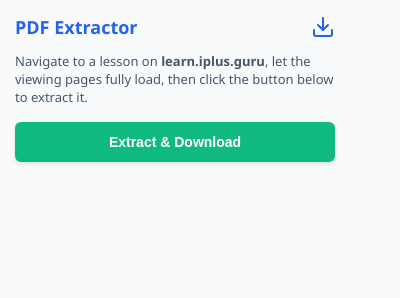
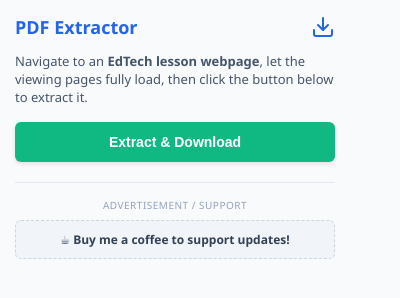
Before and after one commit to mjmanojs/Edtech-PDF-Extractor, a browser extension: page extension/popup.html in a window 400 px wide. Drawn offline with Linux system fonts and the light colour scheme.

```diff
--- a/extension/popup.html
+++ b/extension/popup.html
@@ -75,6 +75,42 @@
             background-color: #dbeafe !important;
             border-color: #60a5fa !important;
         }
+
+        .ad-container {
+            margin-top: 20px;
+            padding-top: 15px;
+            border-top: 1px solid #e2e8f0;
+            text-align: center;
+            display: flex;
+            flex-direction: column;
+            gap: 8px;
+        }
+
+        .ad-text {
+            font-size: 10px;
+            color: #94a3b8;
+            margin: 0;
+            text-transform: uppercase;
+            letter-spacing: 0.5px;
+        }
+
+        .sponsor-link {
+            display: block;
+            text-decoration: none;
+            background: #f1f5f9;
+            padding: 10px;
+            border-radius: 6px;
+            color: #334155;
+            font-size: 12px;
+            font-weight: 600;
+            border: 1px dashed #cbd5e1;
+            transition: all 0.2s;
+        }
+
+        .sponsor-link:hover {
+            background: #e2e8f0;
+            border-color: #94a3b8;
+        }
     </style>
 </head>
 
@@ -88,10 +124,18 @@
             <line x1="12" y1="15" x2="12" y2="3"></line>
         </svg>
     </h2>
-    <p>Navigate to a lesson on <b>learn.iplus.guru</b>, let the viewing pages fully load, then click the button below to
-        extract it.</p>
+    <p>Navigate to an <b>EdTech lesson webpage</b>, let the viewing pages fully load, then click the button below to extract it.</p>
     <button id="extractBtn">Extract & Download</button>
     <div id="status"></div>
+
+    <!-- Persistent Ad / Monetization Space -->
+    <div class="ad-container">
+        <p class="ad-text">Advertisement / Support</p>
+        <a href="https://www.buymeacoffee.com/" target="_blank" class="sponsor-link">
+            ☕ Buy me a coffee to support updates!
+        </a>
+        <!-- You can safely place Google AdSense <script> tags or Affiliate image banners here! -->
+    </div>
     <script src="popup.js"></script>
 </body>
 
```
Also changed, not shown: README.md.
